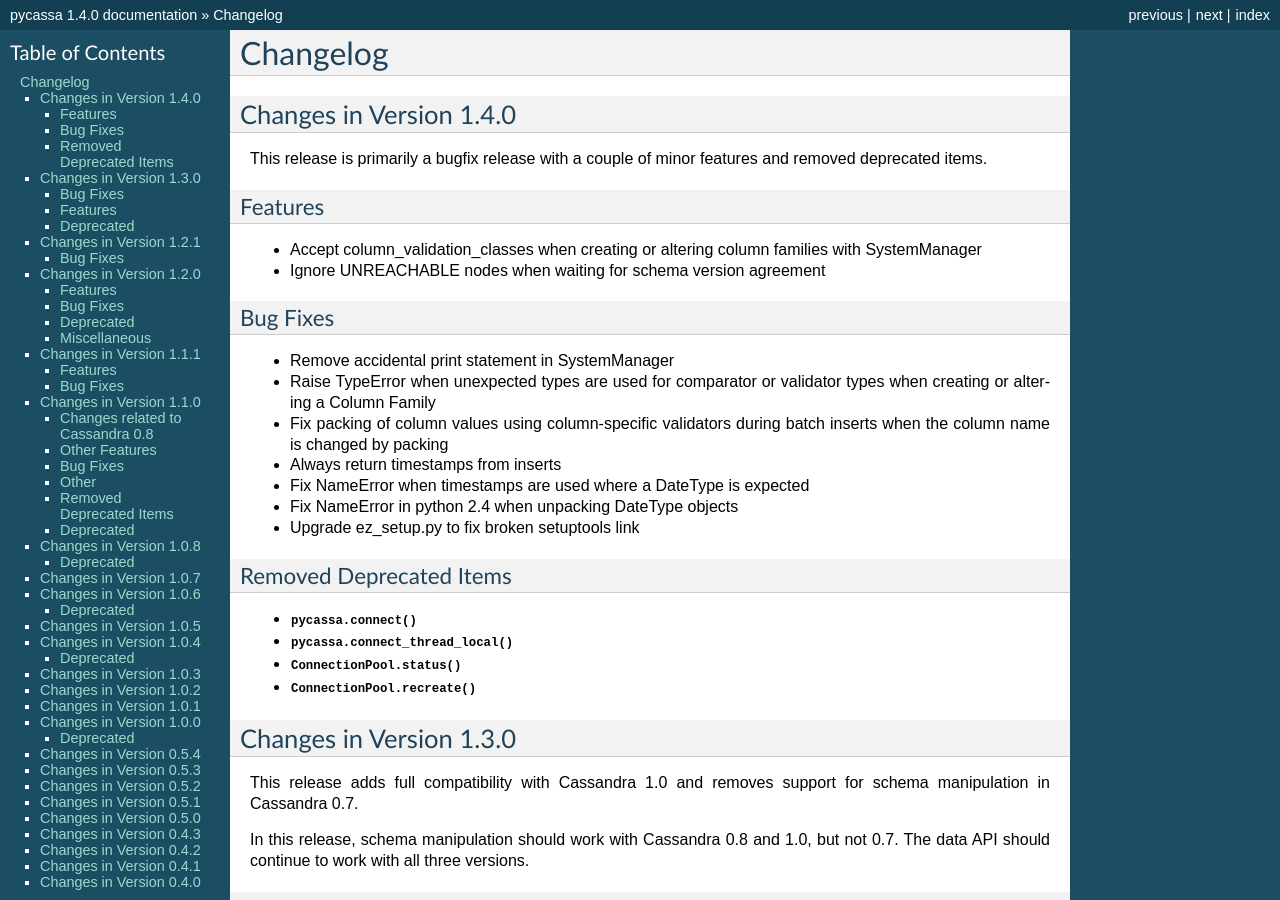
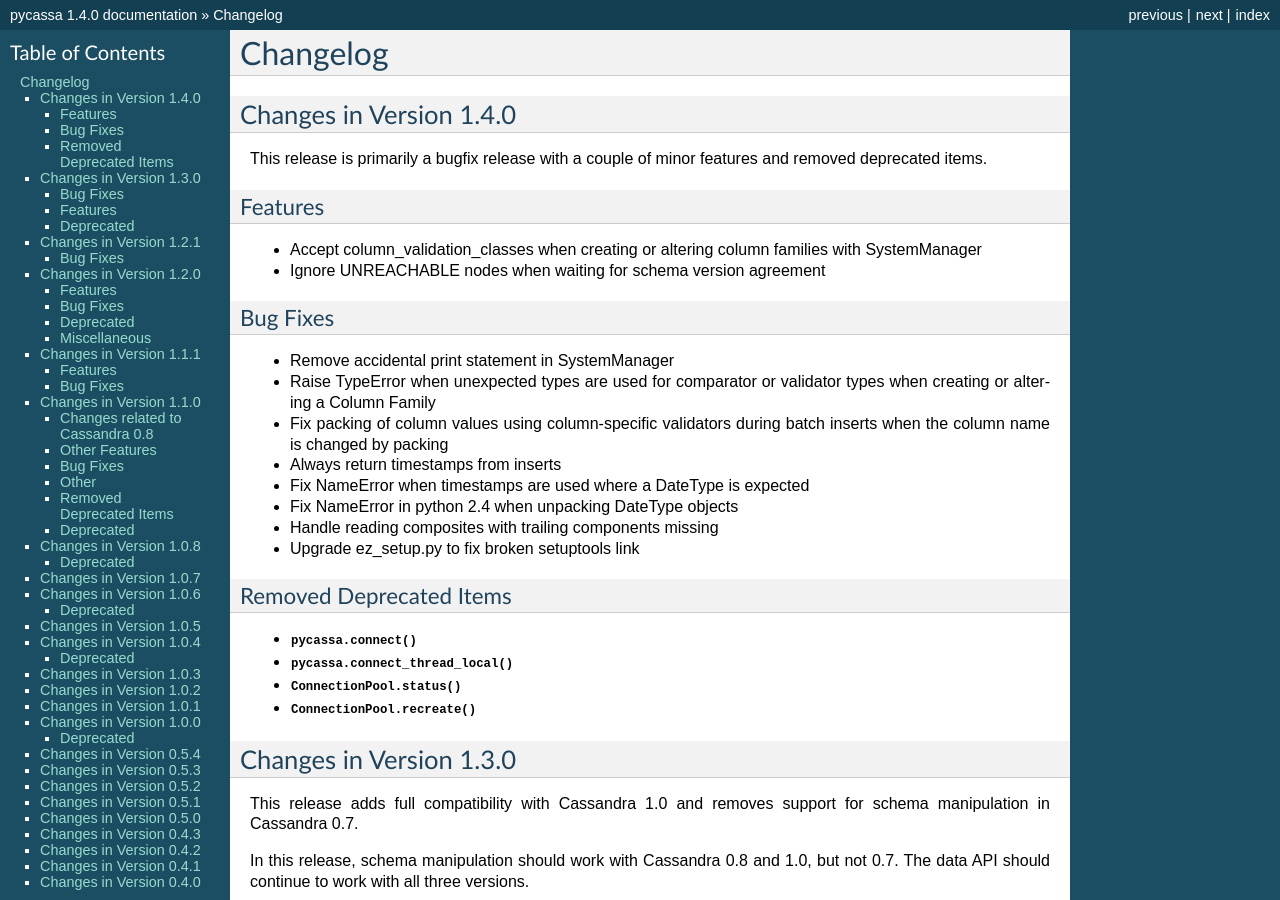
Before and after one commit to pycassa/pycassa, a Sphinx documentation site: the page built from doc/changelog.rst, in a window 1280 px wide and 900 px high. Built offline with Sphinx 7.4.7, drawn with Linux system fonts in a browser that asks for light colours.

Commit message:
Forgot composites bugfix in changelog

```diff
--- a/doc/changelog.rst
+++ b/doc/changelog.rst
@@ -25,6 +25,7 @@
 - Fix NameError when timestamps are used where a DateType is
   expected
 - Fix NameError in python 2.4 when unpacking DateType objects
+- Handle reading composites with trailing components missing
 - Upgrade ez_setup.py to fix broken setuptools link
 
 Removed Deprecated Items
```
Also changed, not shown: 1 other file.
